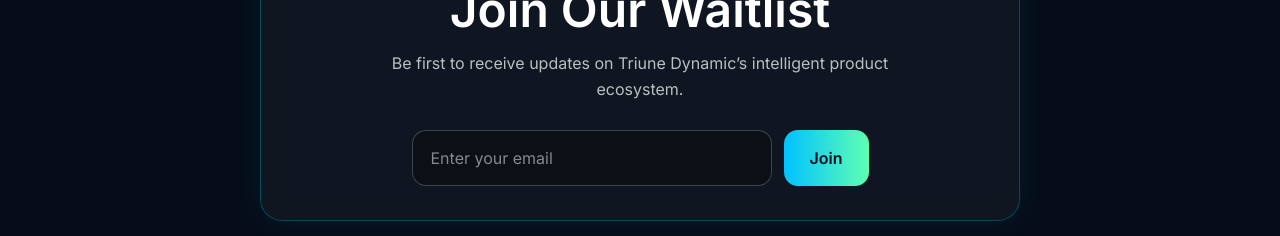
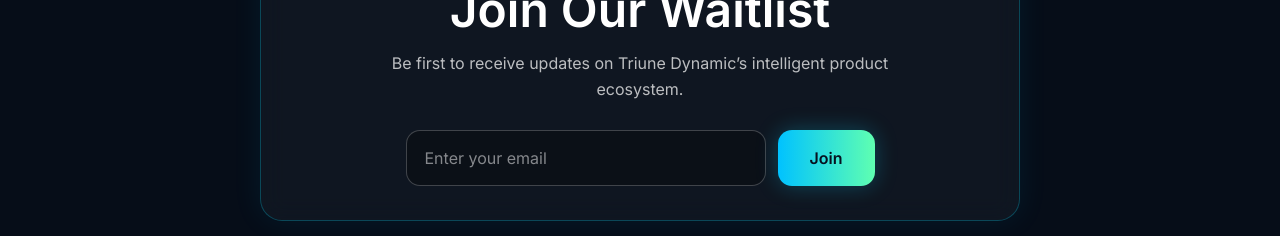
Before and after one commit to SamuelIkanio/triune-dynamic-site, a React (Vite) app: page / in a window 1280 px wide. Shown: the part 6780-7016 px from the top of the page. Built offline with nearby package versions, Linux system fonts and the light colour scheme.

Commit message:
polish waitlist UX before deployment

```diff
--- a/src/components/WaitList.jsx
+++ b/src/components/WaitList.jsx
@@ -124,7 +124,7 @@
   type="submit"
   disabled={loading}
   style={{
-              padding: "15px 26px",
+    padding: "15px 32px",
     borderRadius: "14px",
     border: "none",
     background: "linear-gradient(90deg, #00c2ff, #5fffb1)",
@@ -133,6 +133,10 @@
     fontFamily: "inherit",
     cursor: loading ? "not-allowed" : "pointer",
     opacity: loading ? 0.7 : 1,
+    transition: "all 0.25s ease",
+    boxShadow: "0 0 22px rgba(0, 220, 255, 0.25)",
+    position: "relative",
+    zIndex: 10,
   }}
 >
   {loading ? "Joining..." : "Join"}
@@ -144,7 +148,8 @@
     style={{
       marginTop: "18px",
       color: message.includes("wrong") ? "#ff6b6b" : "#5fffb1",
-              fontWeight: 700,
+      fontWeight: 800,
+      transition: "all 0.3s ease",
     }}
   >
     {message}
```
Lines whose indentation alone changed are shown as unchanged.
